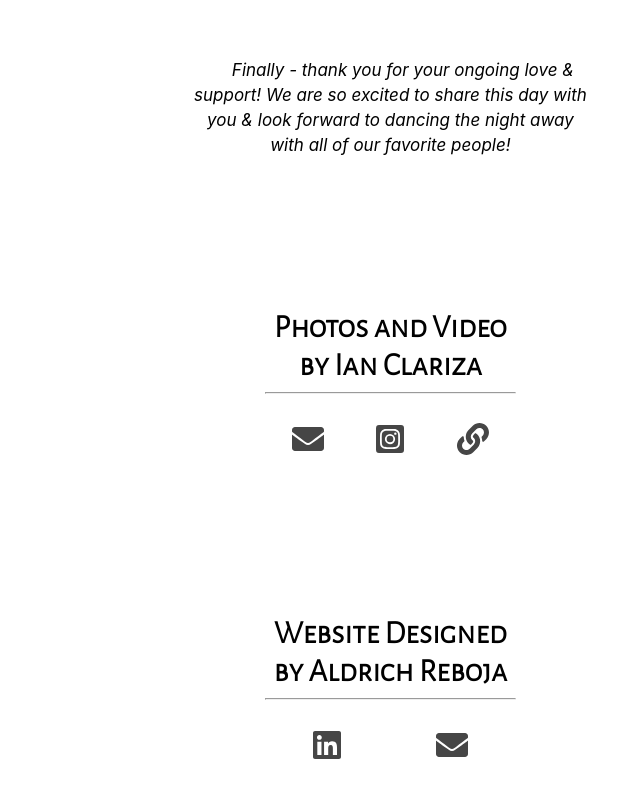
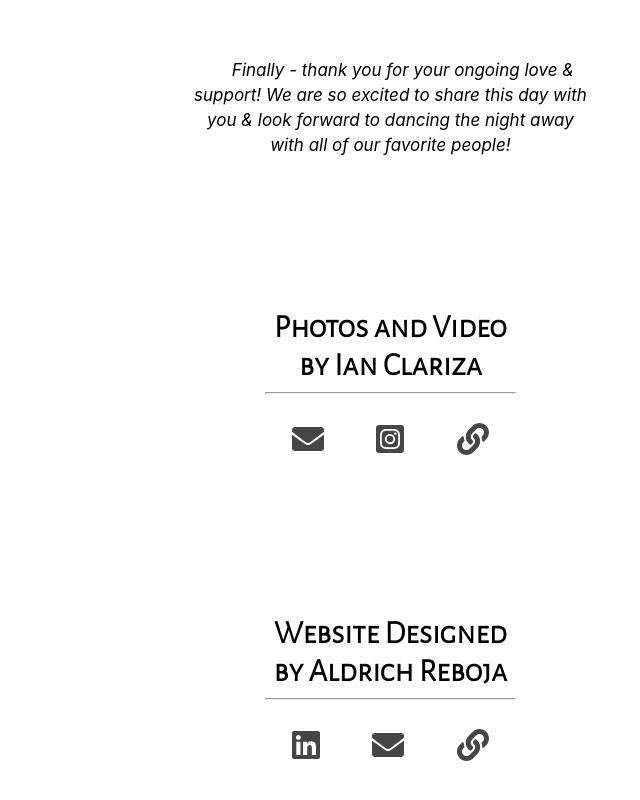
Before and after one commit to AldrichhhXO/7YearsLater, a React (Create React App) app: page / in a window 1280 px wide. Shown: the part 9260-10060 px from the top of the page, without its empty margins (640-1280 px from the left). Built offline with nearby package versions, Linux system fonts and the light colour scheme.

Commit message:
Added Website for credits

```diff
--- a/src/Pages/Landing/Landing.js
+++ b/src/Pages/Landing/Landing.js
@@ -96,6 +96,7 @@ export default function Landing() {
                     creditsText = "Website Designed by Aldrich Reboja"
                     emailLink = "https://mail.google.com/mail/u/0/#inbox?compose=CllgCJTMXgGpdwsCqrBvcwQrvNFkgWzKlDKBltfxGXzPjsFsStzgswfjCkCqRwsJcsVctWnWJfg"
                     linkedIn = "https://www.linkedin.com/in/aktreboja/"
+                    website = "https://www.aktreboja.com"
                 />
 
             </div>
--- a/src/Pages/Spinner/Spinner.css
+++ b/src/Pages/Spinner/Spinner.css
@@ -20,7 +20,7 @@
 .Spinner-Container {
     width: 70px;
     height: 70px;
-    border-radius:  50%;
+    border-radius: 50%;
     display: flex;
     justify-content: space-between;
     align-items: center;
```
